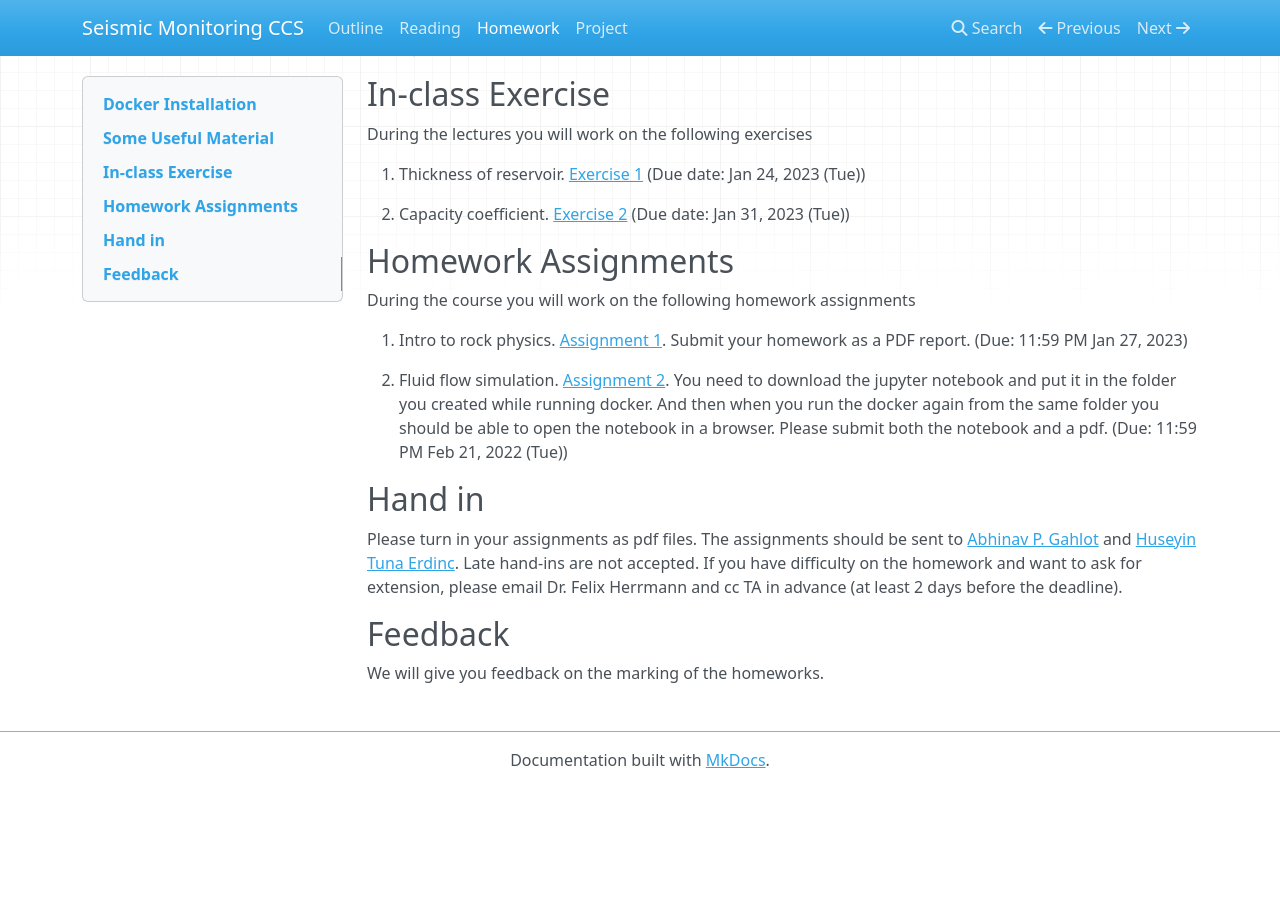
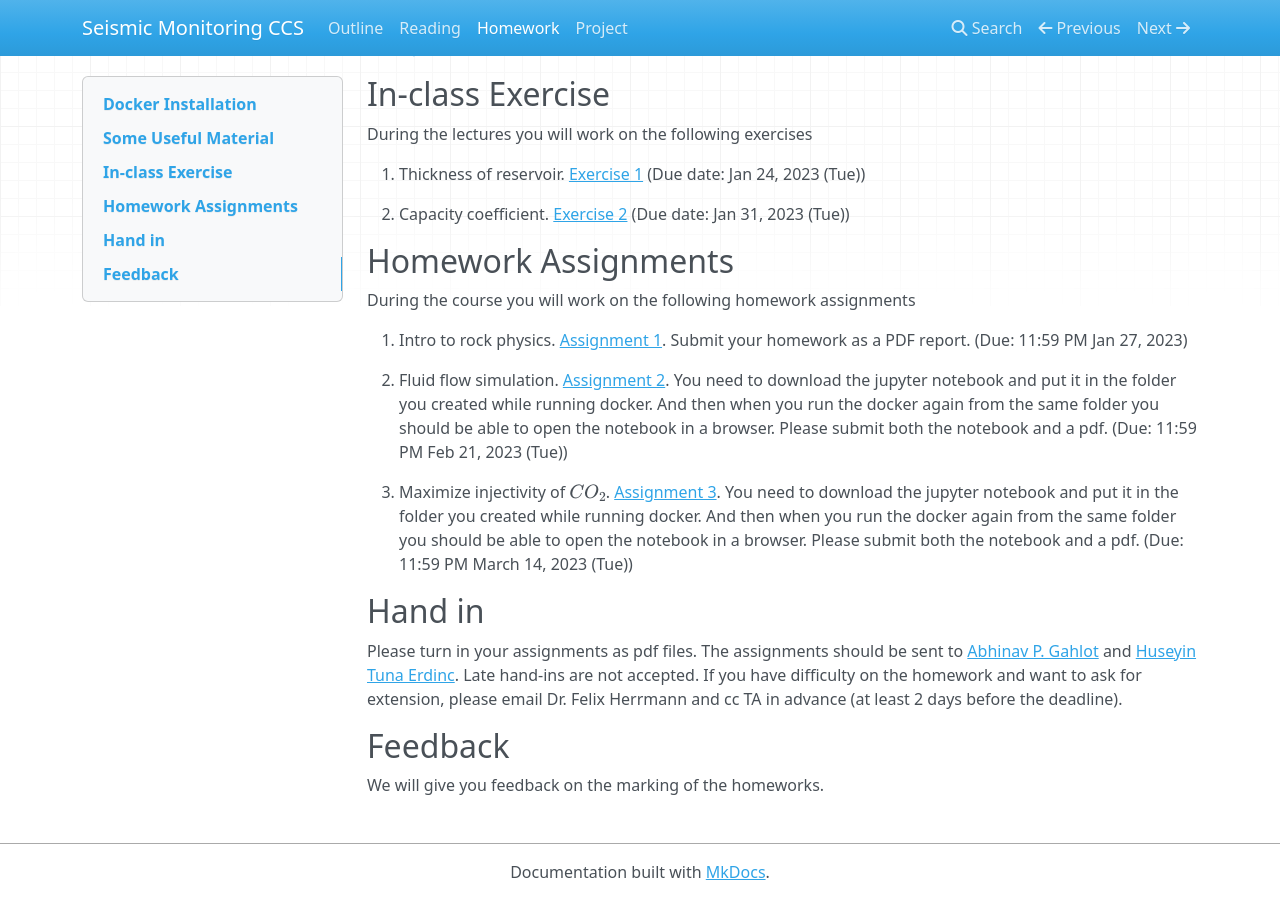
Before and after one commit to flexie/eas-4803-8803-ccs, an MkDocs documentation site: the page built from docs/homework.md, in a window 1280 px wide and 900 px high, scrolled down 2131 px. Built offline with MkDocs 1.6.1, drawn with Linux system fonts in a browser that asks for light colours; nearby versions of some CDN libraries; before the commit the page ends 2919 px from its top, so only the background shows below that.

Commit message:
Posted HW3

```diff
--- a/docs/homework.md
+++ b/docs/homework.md
@@ -159,7 +159,6 @@ During the lectures you will work on the following exercises
 
 1. Thickness of reservoir. [Exercise 1](exercise/exercise1.md) (Due date: Jan 24, 2023 (Tue))
 
-
 1. Capacity coefficient. [Exercise 2](exercise/exercise2.md) (Due date: Jan 31, 2023 (Tue))
 
 
@@ -169,8 +168,9 @@ During the course you will work on the following homework assignments
 
 1. Intro to rock physics. [Assignment 1](Assignments/homework1.md). Submit your homework as a PDF report. (Due: 11:59 PM Jan 27, 2023)
 
-2. Fluid flow simulation. [Assignment 2](Assignments/CCS8803_HW2.ipynb). You need to download the jupyter notebook and put it in the folder you created while running docker. And then when you run the docker again from the same folder you should be able to open the notebook in a browser. Please submit both the notebook and a pdf. (Due: 11:59 PM Feb 21, 2022 (Tue))
+2. Fluid flow simulation. [Assignment 2](Assignments/CCS8803_HW2.ipynb). You need to download the jupyter notebook and put it in the folder you created while running docker. And then when you run the docker again from the same folder you should be able to open the notebook in a browser. Please submit both the notebook and a pdf. (Due: 11:59 PM Feb 21, 2023 (Tue))
 
+2. Maximize injectivity of $CO_{2}$. [Assignment 3](Assignments/CCS8803_HW3.ipynb). You need to download the jupyter notebook and put it in the folder you created while running docker. And then when you run the docker again from the same folder you should be able to open the notebook in a browser. Please submit both the notebook and a pdf. (Due: 11:59 PM March 14, 2023 (Tue))
 <!--
 3. Wavefield extrapolation and migration. [Assignment 3](Assignments/Exercise3.md) (Due: 3:30 PM March 29, 2022)
 
```
